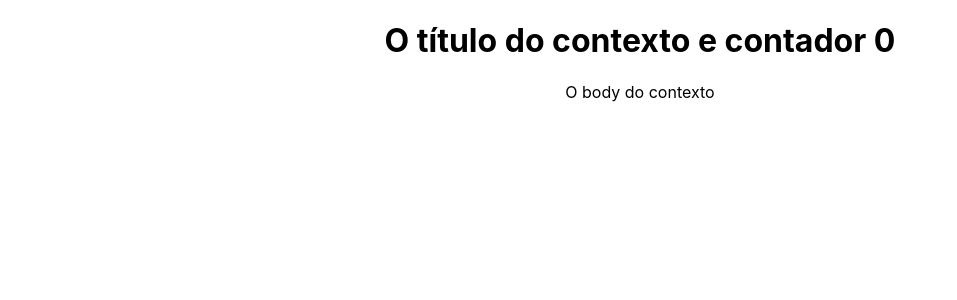
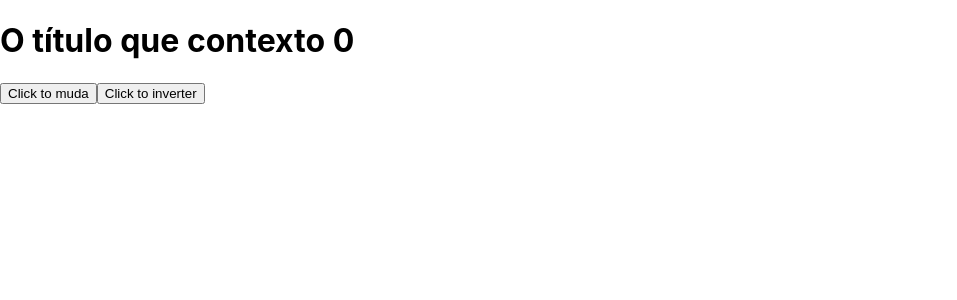
Before and after one commit to FelipeJhordan/curso-de-reactjs-nextjs-completo, a React (Create React App) app in the folder aulas/project2/: page / in a window 1280 px wide. Shown: the top 300 px of the page, without its empty margins (0-957 px from the left). Built offline with nearby package versions, Linux system fonts and the light colour scheme.

Commit message:
feat(react-hooks): utilizando use reducer

```diff
--- a/aulas/project2/src/App.js
+++ b/aulas/project2/src/App.js
@@ -1,13 +1,39 @@
-import React, { useContext, useState } from 'react';
+import { useReducer } from 'react';
 import './App.css';
-import Div from './components/Div';
-import { AppContext } from './contexts/App';
+// estado inicial
+const globalState = {
+  title: 'O título que contexto',
+  body: 'O body de contexto',
+  counter: 0,
+};
+// função que será acionada quando alterado o state
+const reducer = (state, action) => {
+  switch (action.type) {
+    case 'muda':
+      console.log('Chamou muda');
+      return { ...state, title: 'Mudou ' + action.payload };
+    case 'inverter':
+      console.log('Inverter');
+      return { ...state, title: state.title.split('').reverse().join('') };
+  }
+  // sempre é importante retornar o estado na ação
+  return { ...state };
+};
 
+// Usado com estados mais complexos que requerem uma lógica
 function App() {
+  const [state, dispatch] = useReducer(reducer, globalState);
+  const { counter, title, body } = state;
   return (
-    <AppContext>
-      <Div />
-    </AppContext>
+    <div>
+      <h1>
+        {title} {counter}
+      </h1>
+      <button onClick={() => dispatch({ type: 'muda', payload: new Date().toLocaleDateString('pt-BR') })}>
+        Click to muda
+      </button>
+      <button onClick={() => dispatch({ type: 'inverter' })}> Click to inverter</button>
+    </div>
   );
 }
 
--- a/aulas/project2/src/components/Div/index.jsx
+++ /dev/null
@@ -1,14 +0,0 @@
-import H1 from '../H1';
-import P from '../P';
-
-// eslint-disable-next-line
-const Div = ({ children }) => {
-  return (
-    <div className="App">
-      <H1 />
-      <P />
-    </div>
-  );
-};
-
-export default Div;
--- a/aulas/project2/src/components/H1/index.jsx
+++ /dev/null
@@ -1,16 +0,0 @@
-import { useContext } from 'react';
-import { GlobalContext } from '../../contexts/App';
-
-// eslint-disable-next-line
-const H1 = ({ children }) => {
-  const {
-    state: { counter, title },
-  } = useContext(GlobalContext);
-  return (
-    <h1>
-      {title} e contador {counter}
-    </h1>
-  );
-};
-
-export default H1;
--- a/aulas/project2/src/components/P/index.jsx
+++ /dev/null
@@ -1,13 +0,0 @@
-import { useContext } from 'react';
-import { GlobalContext } from '../../contexts/App';
-
-// eslint-disable-next-line
-const P = ({ children }) => {
-  const {
-    state: { body },
-    setState,
-  } = useContext(GlobalContext);
-  return <p onClick={() => setState((prevState) => ({ ...prevState, counter: prevState.counter + 1 }))}>{body}</p>;
-};
-
-export default P;
--- a/aulas/project2/src/contexts/App/data.js
+++ /dev/null
@@ -1,5 +0,0 @@
-export default {
-  title: 'O título do contexto',
-  body: 'O body do contexto',
-  counter: 0,
-};
--- a/aulas/project2/src/contexts/App/index.jsx
+++ /dev/null
@@ -1,13 +0,0 @@
-import { createContext, useState } from 'react';
-import P from 'prop-types';
-import globalState from './data.js';
-
-export const GlobalContext = createContext();
-export const AppContext = ({ children }) => {
-  const [state, setState] = useState(globalState);
-  return <GlobalContext.Provider value={{ state, setState }}>{children}</GlobalContext.Provider>;
-};
-
-AppContext.propTypes = {
-  children: P.node,
-};
```
